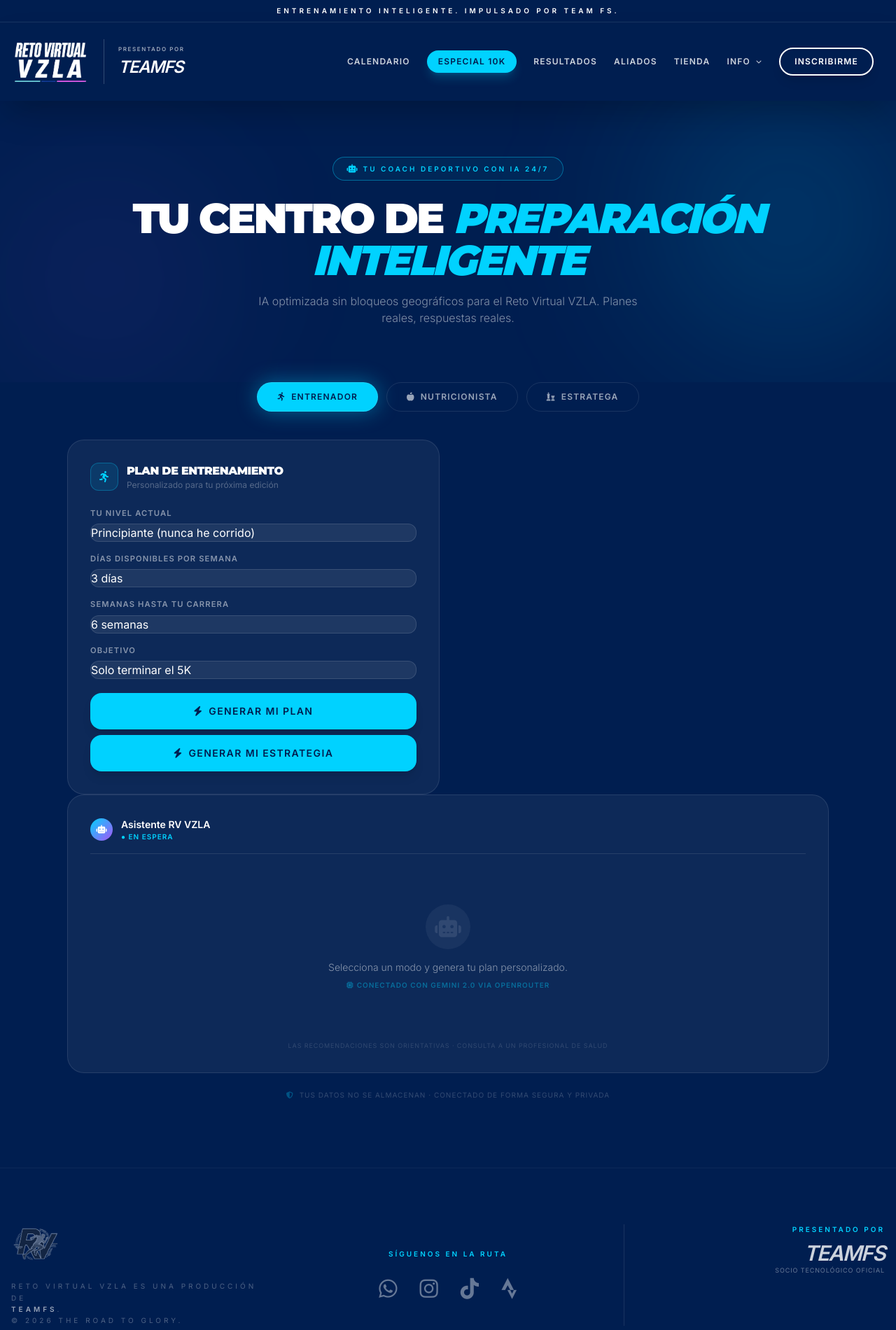
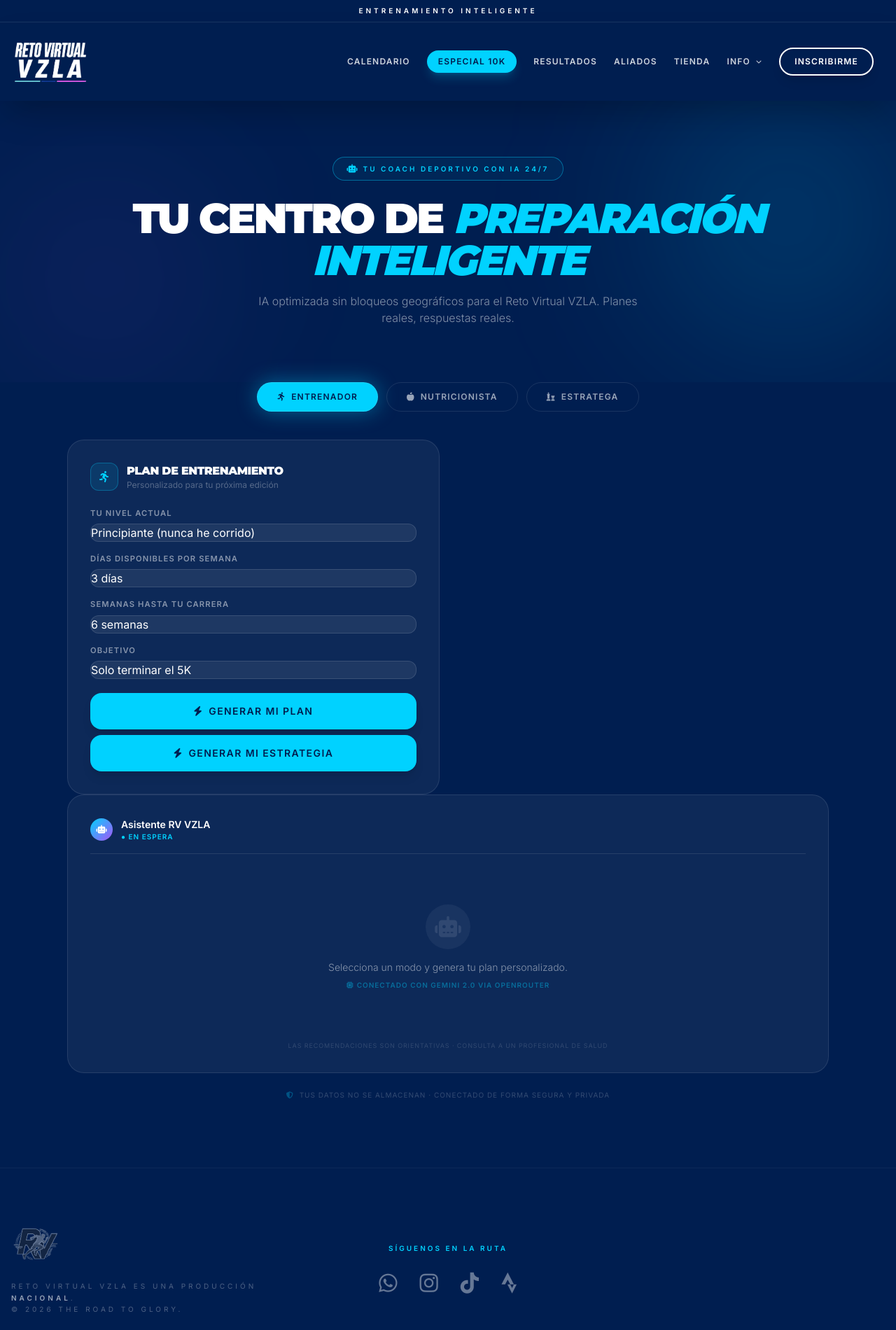
Before and after one commit to PetitJacquespierre/retovirtual5kvzla, a website: page entrenador.html in a window 1280 px wide. Shown: the whole page at 70% size. Drawn offline with nearby package versions, Linux system fonts and the light colour scheme.

Commit message:
Add files via upload

```diff
--- a/entrenador.html
+++ b/entrenador.html
@@ -75,36 +75,20 @@
 <body class="bg-[#001E50] text-white min-h-screen">
 
 <div class="bg-[#001E50] text-white py-2 text-center text-[10px] font-bold uppercase tracking-[0.4em] z-50 relative border-b border-white/10">
-    Entrenamiento Inteligente. Impulsado por Team FS.
+    Entrenamiento Inteligente
 </div>
 
-
-   <!-- Reemplaza toda la sección <nav> con esta versión -->
 <nav class="bg-[#001E50] sticky top-0 z-50 shadow-2xl">
     <div class="max-w-7xl mx-auto px-4 md:px-6 lg:px-8">
         <div class="flex justify-between items-center h-20 md:h-28">
 
-            <!-- BLOQUE DEL LOGO CORREGIDO (Limpiecito y más grande) -->
             <div class="flex items-center gap-3 md:gap-5 cursor-pointer group -ml-2 md:-ml-4" onclick="location.href='index.html'">
 
-                <!-- 📱 Logo para Móvil (Isotipo) -->
                 <img src="img/RV-Isotipo-sinfondo.png" alt="Reto Virtual" class="h-12 w-auto object-contain brightness-125 transition-transform group-hover:scale-105 md:hidden">
 
-                <!-- 💻 Logo para Laptop (Texto) - ¡TAMAÑO AUMENTADO AQUÍ! (h-16 a h-20) -->
                 <img src="img/RV Texto Sin fondo.png" alt="Reto Virtual" class="hidden md:block h-20 lg:h-28 w-auto object-contain brightness-125 transition-transform group-hover:scale-105">
 
-                <!-- La línea separadora (también la hice un poco más alta para que cuadre) -->
-                <div class="h-10 md:h-12 lg:h-16 w-[1px] bg-white/20"></div>
-
-                <!-- Texto TEAMFS -->
-                <div class="flex flex-col">
-                    <span class="text-[7px] md:text-[8px] text-white/60 font-bold tracking-[0.2em] uppercase mb-0.5 md:mb-1">Presentado por</span>
-                    <span class="text-white font-black text-base md:text-xl lg:text-2xl tracking-tighter leading-none group-hover:text-[#00D2FF] transition-colors italic">TEAMFS</span>
                 </div>
-            </div>
-            <!-- FIN DEL BLOQUE DEL LOGO -->
-
-            <!-- BOTONES DEL MENÚ -->
             <div class="hidden lg:flex items-center space-x-4 xl:space-x-6">
                 <a href="index.html#ediciones" class="text-white/80 hover:text-[#00D2FF] text-[10px] xl:text-xs font-bold uppercase tracking-widest transition-all whitespace-nowrap">Calendario</a>
 
@@ -141,7 +125,6 @@
         </div>
     </div>
 
-    <!-- MENÚ MÓVIL DESPLEGABLE -->
     <div id="mobileMenu" class="fixed inset-0 bg-[#001E50] z-40 transform translate-x-full transition-transform duration-300 lg:hidden">
         <div class="flex flex-col items-center justify-center h-full space-y-6 px-8">
             <a href="index.html#ediciones" class="text-white text-lg font-bold uppercase tracking-widest">Calendario</a>
@@ -158,14 +141,11 @@
 </nav>
 
 
-    <!-- HERO pequeño -->
-    <!-- HERO pequeño -->
     <section class="relative py-20 px-4 text-center overflow-hidden">
         <div class="glow-orb w-96 h-96 bg-[#00D2FF]/15 top-0 right-0"></div>
         <div class="glow-orb w-72 h-72 bg-purple-500/10 bottom-0 left-0" style="animation-delay:4s"></div>
         <div class="relative z-10">
 
-            <!-- Etiqueta de IA Corregida (Una sola vez) -->
             <div class="inline-flex items-center gap-2 border border-[#00D2FF]/40 bg-[#00D2FF]/5 px-5 py-2 rounded-full mb-6">
                 <i class="fa-solid fa-robot text-[#00D2FF] text-xs"></i>
                 <span class="text-[#00D2FF] font-black text-[10px] uppercase tracking-[0.3em]">Tu Coach Deportivo con IA 24/7</span>
@@ -180,10 +160,8 @@
         </div>
     </section>
 
-    <!-- MAIN -->
     <section class="max-w-6xl mx-auto px-4 md:px-8 pb-24">
 
-        <!-- TABS -->
         <div class="flex gap-3 justify-center mb-10 flex-wrap">
             <button class="tab-btn active px-7 py-3 rounded-full text-xs font-black uppercase tracking-widest border border-white/10"
                     onclick="switchTab('entrenador', this)">
@@ -199,13 +177,10 @@
             </button>
         </div>
 
-        <!-- GRID: formulario + resultado -->
         <div class="grid grid-cols-1 lg:grid-cols-2 gap-6">
 
-            <!-- COLUMNA IZQUIERDA: formularios -->
             <div class="bg-white/5 border border-white/10 rounded-3xl p-8">
 
-                <!-- TAB: ENTRENADOR -->
                 <div id="tab-entrenador" class="tab-content active space-y-5">
                     <div>
                         <div class="flex items-center gap-3 mb-6">
@@ -247,7 +222,7 @@
                             <div>
                                 <label>Objetivo</label>
                                 <select id="ent-objetivo">
-   				   <option value="Terminar el 5K">Solo terminar el 5K</option>
+                   <option value="Terminar el 5K">Solo terminar el 5K</option>
                                    <option value="Mejorar tiempo en 5K">Mejorar mi tiempo en 5K</option>
                                    <option value="Terminar mi primer 10K">Prepararme para mi primer 10K</option>
                                    <option value="Mejorar tiempo en 10K">Mejorar mi marca personal en 10K</option>
@@ -261,7 +236,6 @@
                     </button>
                 </div>
 
-                <!-- TAB: NUTRICIONISTA -->
                 <div id="tab-nutricionista" class="tab-content space-y-5">
                     <div class="flex items-center gap-3 mb-6">
                         <div class="w-10 h-10 bg-[#00D2FF]/10 border border-[#00D2FF]/30 rounded-xl flex items-center justify-center">
@@ -311,7 +285,6 @@
                     </button>
                 </div>
 
-                <!-- TAB: ESTRATEGA -->
                 <div id="tab-estratega" class="tab-content space-y-5">
                     <div class="flex items-center gap-3 mb-6">
                         <div class="w-10 h-10 bg-[#00D2FF]/10 border border-[#00D2FF]/30 rounded-xl flex items-center justify-center">
@@ -362,10 +335,8 @@
 
             </div>
 
-            <!-- COLUMNA DERECHA: resultado -->
             <div class="bg-white/5 border border-white/10 rounded-3xl p-8 flex flex-col">
 
-                <!-- Header resultado -->
                 <div class="flex items-center gap-3 mb-6 pb-4 border-b border-white/10">
                     <div class="w-8 h-8 rounded-full bg-gradient-to-br from-[#00D2FF] to-purple-500 flex items-center justify-center flex-shrink-0">
                         <i class="fa-solid fa-robot text-white text-xs"></i>
@@ -380,10 +351,8 @@
                     </button>
                 </div>
 
-                <!-- Área de resultado -->
                 <div id="resultado-area" class="flex-1 flex flex-col">
 
-                    <!-- Estado vacío -->
                     <div id="estado-vacio" class="flex-1 flex flex-col items-center justify-center text-center py-12">
                         <div class="w-16 h-16 rounded-full bg-white/5 flex items-center justify-center mb-4">
                             <i class="fa-solid fa-robot text-white/10 text-3xl"></i>
@@ -394,7 +363,6 @@
                         </p>
                     </div>
 
-                    <!-- Loading -->
                     <div id="estado-loading" class="hidden flex-1 flex flex-col items-center justify-center text-center py-12">
                         <div class="flex gap-1.5 mb-4">
                             <div class="w-2 h-2 rounded-full bg-[#00D2FF] animate-bounce" style="animation-delay:0s"></div>
@@ -404,14 +372,12 @@
                         <p class="text-white/40 text-sm">Analizando tu perfil e historial...</p>
                     </div>
 
-                    <!-- Texto resultado -->
                     <div id="estado-resultado" class="hidden flex-1 overflow-y-auto">
                         <div id="resultado-texto" class="text-sm leading-relaxed cursor"></div>
                     </div>
 
                 </div>
 
-                <!-- Footer resultado -->
                 <p class="text-white/15 text-[9px] uppercase tracking-widest mt-6 text-center">
                     Las recomendaciones son orientativas · Consulta a un profesional de salud
                 </p>
@@ -419,7 +385,6 @@
             </div>
         </div>
 
-        <!-- Disclaimer -->
         <div class="mt-6 text-center">
             <p class="text-white/20 text-[10px] uppercase tracking-widest">
                 <i class="fa-solid fa-shield-halved mr-1 text-[#00D2FF]/30"></i>
@@ -429,14 +394,13 @@
 
     </section>
 
-    <!-- FOOTER -->
     <footer class="bg-[#001E50] py-20 px-4 border-t border-white/5">
         <div class="max-w-7xl mx-auto grid md:grid-cols-3 gap-16 text-center md:text-left">
             <div>
                 <img src="img/RV-Isotipo-sinfondo.png" class="h-14 mx-auto md:mx-0 mb-6 grayscale brightness-200 opacity-40">
                 <p class="text-white/30 text-[10px] uppercase tracking-[0.4em] leading-relaxed">
-                    Reto Virtual VZLA es una producción de <br>
-                    <a href="https://www.instagram.com/team_fs__/" target="_blank" class="text-white/60 hover:text-[#00D2FF] transition-colors font-bold">TeamFS</a>. <br>
+                    Reto Virtual VZLA es una producción <br>
+                    <span class="text-white/60 font-bold">Nacional</span>. <br>
                     © 2026 THE ROAD TO GLORY.
                 </p>
             </div>
@@ -449,20 +413,12 @@
                     <a href="https://www.strava.com/clubs/1859944" target="_blank" class="text-white/40 hover:text-[#00D2FF] text-3xl transition-all transform hover:scale-110"><i class="fa-brands fa-strava"></i></a>
                 </div>
             </div>
-            <div class="border-l border-white/10 pl-8 hidden md:block text-right">
-                <h4 class="text-[#00D2FF] font-bold text-[10px] uppercase tracking-[0.3em] mb-2">Presentado por</h4>
-                <a href="https://www.instagram.com/team_fs__/" target="_blank" class="group">
-                    <p class="text-white font-black text-3xl italic tracking-tighter uppercase opacity-80 group-hover:text-[#00D2FF] transition-all">TeamFS</p>
-                    <p class="text-[9px] text-white/40 uppercase tracking-widest">Socio Tecnológico Oficial</p>
-                </a>
+
             </div>
-        </div>
     </footer>
 
     <script>
-
-
-// ========== MENÚ MÓVIL HAMBURGUESA ==========
+        // ========== MENÚ MÓVIL HAMBURGUESA ==========
         const menuToggle = document.getElementById('menuToggle');
         const mobileMenu = document.getElementById('mobileMenu');
         const menuIcon = menuToggle.querySelector('i');
```
